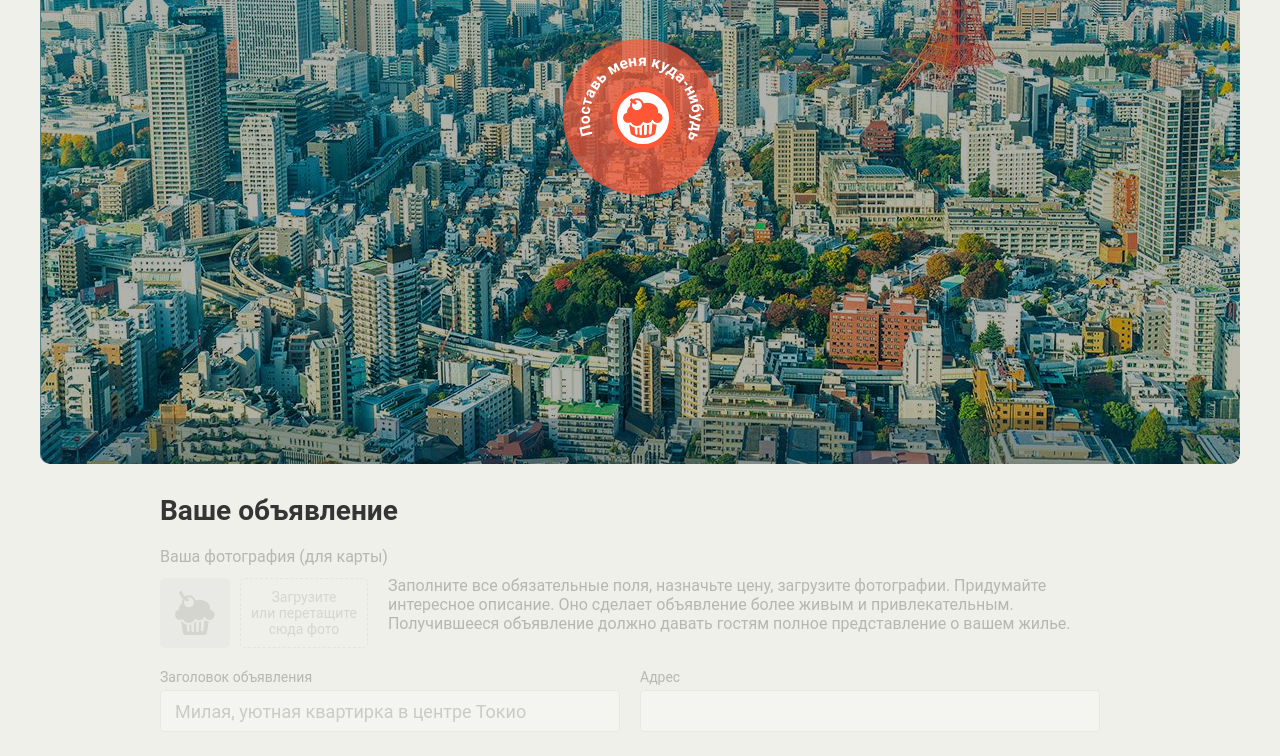
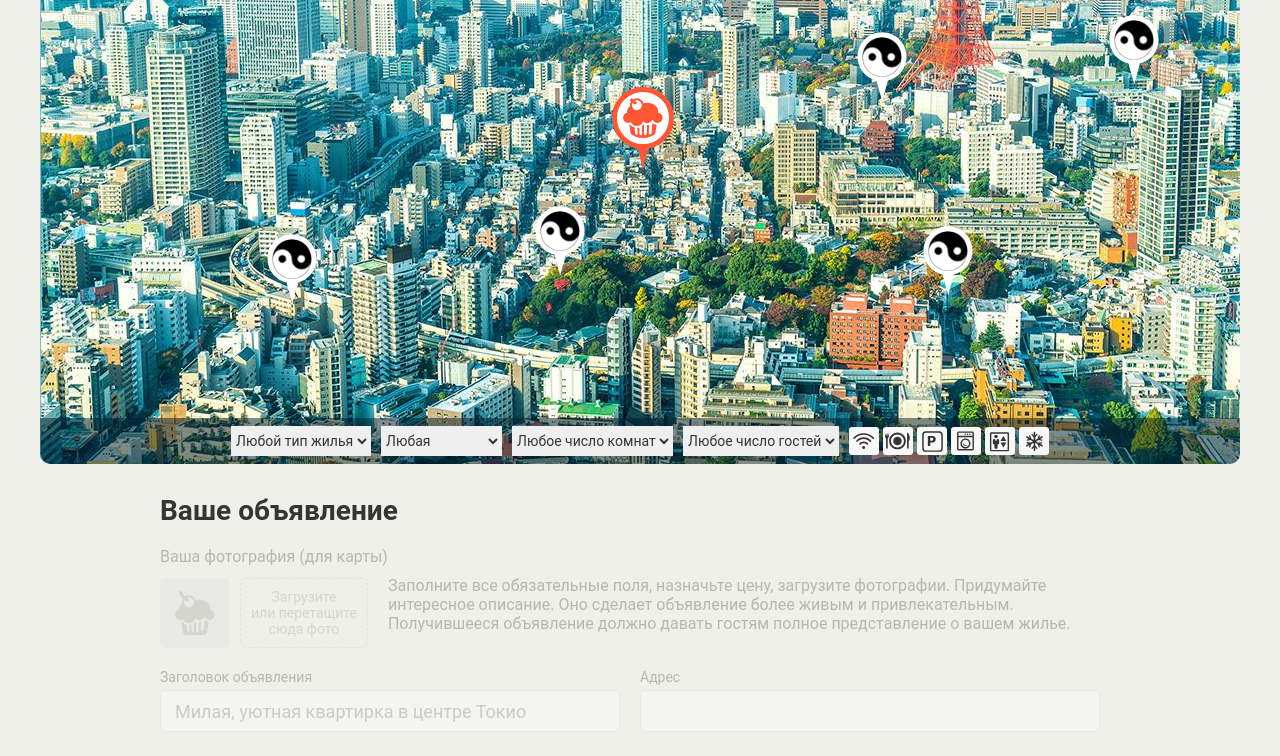
Before and after one commit to IGanzha/177675-keksobooking-18, a website: page index.html in a window 1280 px wide. Shown: the part 286-1042 px from the top of the page. Drawn offline with Linux system fonts and the light colour scheme; files whose address does not match are found by name.

Commit message:
Создание моков и добавление пинов на карту

```diff
--- a/index.html
+++ b/index.html
@@ -247,6 +247,6 @@
       <button class="error__button" href="#">Попробовать снова</button>
     </div>
   </template>
-
+  <script type="text/javascript" src="js/main.js"></script>
 </body>
 </html>
--- a/js/main.js
+++ b/js/main.js
@@ -0,0 +1,81 @@
+'use strict';
+var ADVERTS_AMOUNT = 8;
+var adverts = [];
+var NUMBER_TYPES = ['palace', 'flat', 'house', 'bungalo'];
+var FACILITIES = ['wifi', 'dishwasher', 'parking', 'washer', 'elevator', 'conditioner'];
+var CHECK_IN_TIMES = ['12:00', '13:00', '14:00'];
+var CHECK_OUT_TIMES = ['12:00', '13:00', '14:00'];
+var PHOTOS_URLS_ARRAY = [
+  'http://o0.github.io/assets/images/tokyo/hotel1.jpg',
+  'http://o0.github.io/assets/images/tokyo/hotel2.jpg',
+  'http://o0.github.io/assets/images/tokyo/hotel3.jpg'
+];
+
+var pinTemplate = document.querySelector('#pin').content.querySelector('.map__pin');
+var mapPins = document.querySelector('.map__pins');
+var map = document.querySelector('.map');
+var fragment = document.createDocumentFragment();
+
+map.classList.remove('map--faded');
+
+var createAdvertsArray = function () {
+  for (var i = 0; i < ADVERTS_AMOUNT; i++) {
+    adverts[i] = {
+      'autor': {
+        'avatar': 'img/avatars/user0' + (i + 1) + '.png',
+      },
+
+      'offer': {
+        'title': 'Объявление ' + (i + 1),
+        'address': '"' + location.x + ', ' + location.y + '"', // строка, адрес предложения. Для простоты пусть пока представляет собой запись вида "{{location.x}}, {{location.y}}", например, "600, 350"
+        'price': Math.round(Math.random() * 1000000), // число, стоимость
+        'type': NUMBER_TYPES[Math.floor(Math.random() * NUMBER_TYPES.length)], // строка с одним из четырёх фиксированных значений: palace, flat, house или bungalo
+        'rooms': Math.round(Math.random() * 10), // число, количество комнат
+        'guests': Math.round(Math.random() * 1000000), // число, количество гостей, которое можно разместить
+        'checkin': CHECK_IN_TIMES[Math.floor(Math.random() * CHECK_IN_TIMES.length)], // строка с одним из трёх фиксированных значений: 12:00, 13:00 или 14:00,
+        'checkout': CHECK_OUT_TIMES[Math.floor(Math.random() * CHECK_OUT_TIMES.length)], // строка с одним из трёх фиксированных значений: 12:00, 13:00 или 14:00
+        'features': function () {
+          var facilities = [];
+          for (var j = 0; j < FACILITIES.length * Math.floor(Math.random()); j++) {
+            facilities[j] = FACILITIES[Math.floor(Math.random() * FACILITIES.length)];
+          }
+          return facilities;
+        }, // массив строк случайной длины из ниже предложенных: "wifi", "dishwasher", "parking", "washer", "elevator", "conditioner",
+        'description': 'Описание объявления ' + (i + 1), // строка с описанием,
+
+        'photos': function () {
+          var photosUrls = [];
+          for (var j = 0; j < PHOTOS_URLS_ARRAY.length * Math.floor(Math.random()); j++) {
+            photosUrls[j] = PHOTOS_URLS_ARRAY[Math.floor(Math.random() * PHOTOS_URLS_ARRAY.length)];
+          }
+          return photosUrls;
+        }, // массив строк случайной длины, содержащий адреса фотографий "http://o0.github.io/assets/images/tokyo/hotel1.jpg", "http://o0.github.io/assets/images/tokyo/hotel2.jpg", "http://o0.github.io/assets/images/tokyo/hotel3.jpg"
+      },
+
+      'location': {
+        'x': (Math.floor(Math.random() * map.getBoundingClientRect().width) - 25), // случайное число, координата x метки на карте. Значение ограничено размерами блока, в котором перетаскивается метка.
+        'y': (130 + Math.round(Math.random() * 500) - 70), // случайное число, координата y метки на карте от 130 до 630.
+      }
+    };
+  }
+  return adverts;
+};
+
+var createPin = function (advert) {
+
+  var newPin = pinTemplate.cloneNode(true);
+  newPin.querySelector('img').style.src = advert.autor.avatar;
+  newPin.style.left = advert.location.x + 'px';
+  newPin.style.top = advert.location.y + 'px';
+  return newPin;
+};
+
+var renderPins = function () {
+  createAdvertsArray();
+  for (var i = 0; i < ADVERTS_AMOUNT; i++) {
+    fragment.appendChild(createPin(adverts[i]));
+  }
+  mapPins.appendChild(fragment);
+};
+
+renderPins();
```
